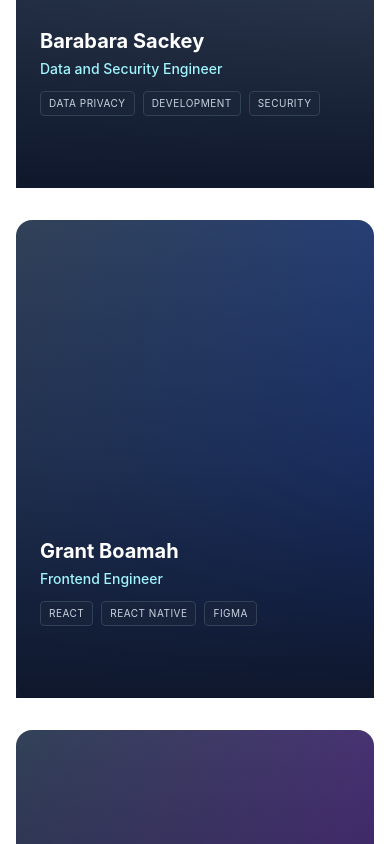
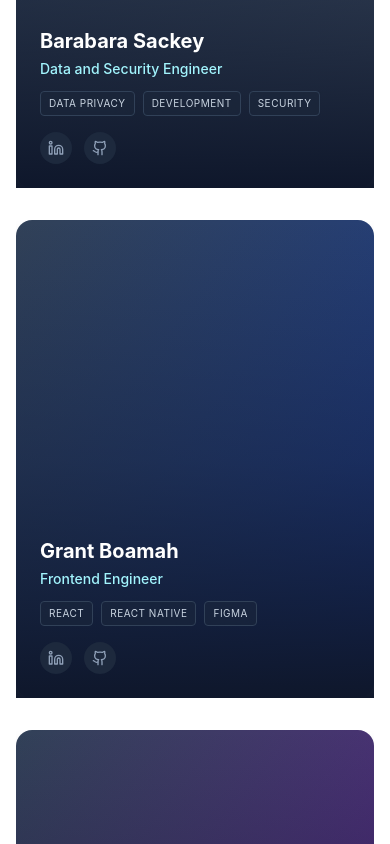
Before and after one commit to OptiTech-Solutions/OptiTech-web, a React (Vite) app: page / in a window 390 px wide. Shown: the part 6440-7284 px from the top of the page. Built offline with nearby package versions, Linux system fonts and the light colour scheme.

Commit message:
feat: add social links for team members in Team component

```diff
--- a/src/components/Team.jsx
+++ b/src/components/Team.jsx
@@ -1,7 +1,7 @@
 import React from 'react';
 import { Linkedin, Github, Users } from 'lucide-react';
 
-const TeamMember = ({ name, role, tags, image }) => (
+const TeamMember = ({ name, role, tags, image, linkedin, github }) => (
   <div className="group relative">
     <div className="aspect-[3/4] overflow-hidden rounded-2xl bg-slate-800">
       {/* Placeholder Image / Gradient since we don't have real photos yet */}
@@ -21,12 +21,15 @@ const TeamMember = ({ name, role, tags, image }) => (
           ))}
         </div>
 
-        {/* Social Links */}
-        <div className="flex space-x-3 opacity-0 transform translate-y-4 group-hover:opacity-100 group-hover:translate-y-0 transition-all duration-300">
-          <a href="#" className="p-2 rounded-full bg-slate-800 hover:bg-cyan-500 hover:text-white text-slate-400 transition-colors">
+        {/* Social Links
+            - Mobile: opacity-100 translate-y-0 (Visible)
+            - Desktop (md): opacity-0 translate-y-4 (Hidden until hover)
+        */}
+        <div className="flex space-x-3 opacity-100 translate-y-0 md:opacity-0 md:translate-y-4 md:group-hover:opacity-100 md:group-hover:translate-y-0 transition-all duration-300">
+          <a href={linkedin} className="p-2 rounded-full bg-slate-800 hover:bg-cyan-500 hover:text-white text-slate-400 transition-colors">
             <Linkedin size={16} />
           </a>
-          <a href="#" className="p-2 rounded-full bg-slate-800 hover:bg-purple-500 hover:text-white text-slate-400 transition-colors">
+          <a href={github} className="p-2 rounded-full bg-slate-800 hover:bg-purple-500 hover:text-white text-slate-400 transition-colors">
             <Github size={16} />
           </a>
         </div>
@@ -41,25 +44,33 @@ const Team = () => {
       name: "Barabara Sackey",
       role: "Data and Security Engineer",
       tags: ["Data Privacy","Development", "Security"],
-      image: "from-slate-700 to-slate-600" // Placeholder gradient
+      image: "from-slate-700 to-slate-600", // Placeholder gradient
+      linkedin: "https://www.linkedin.com/in/barbara-sackey-536316377/",
+      github: "https://github.com/Kiekie-28"
     },
     {
       name: "Grant Boamah",
       role: "Frontend Engineer",
       tags: ["React","React Native", "Figma"],
-      image: "from-slate-700 to-blue-900"
+      image: "from-slate-700 to-blue-900",
+      linkedin: "https://www.linkedin.com/in/emmanuel-grant-boamah-19ab8626a/",
+      github: "https://github.com/GranTech-hub"
     },
     {
       name: "Jeffrey Eshun",
       role: "Backend Engineer",
       tags: ["Python", "Docker"],
-      image: "from-slate-700 to-purple-900"
+      image: "from-slate-700 to-purple-900",
+      linkedin: "https://www.linkedin.com/in/jeffrey-eshun-38b523347/",
+      github: "https://github.com/1of1jey"
     },
     {
       name: "Prince Amuzu",
       role: "Fullstack Engineer",
       tags: ["MERN Stack", "Team Leadership"],
-      image: "from-slate-700 to-pink-900"
+      image: "from-slate-700 to-pink-900",
+      linkedin: "https://www.linkedin.com/in/prince-elikplim-amuzu/",
+      github: "https://github.com/eliamuzu"
     }
   ];
 
```
